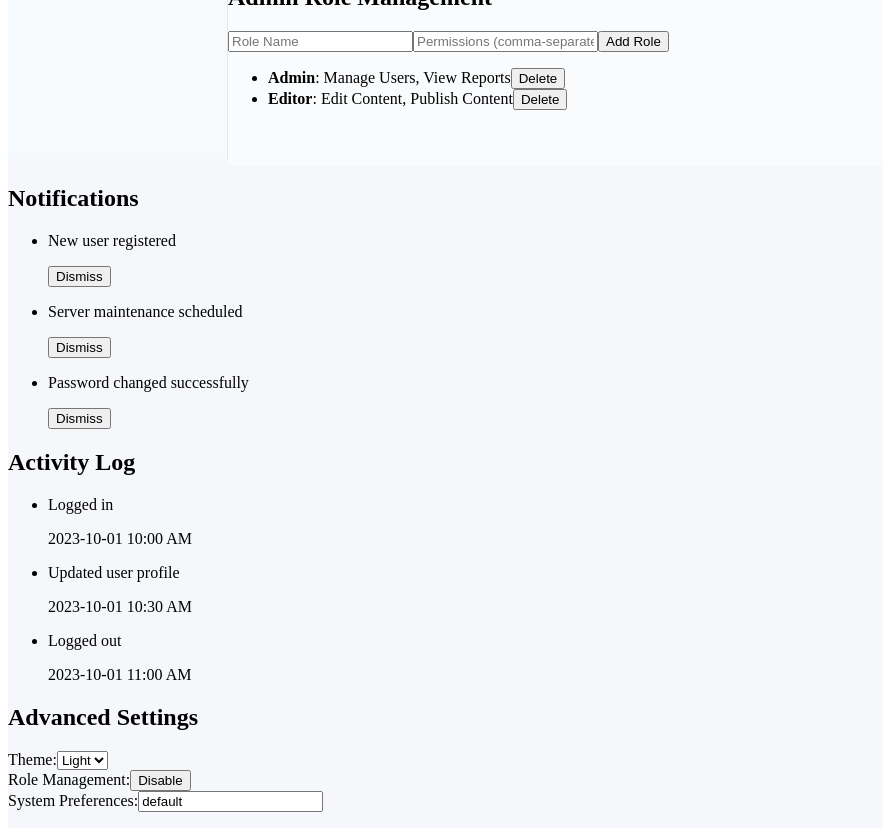
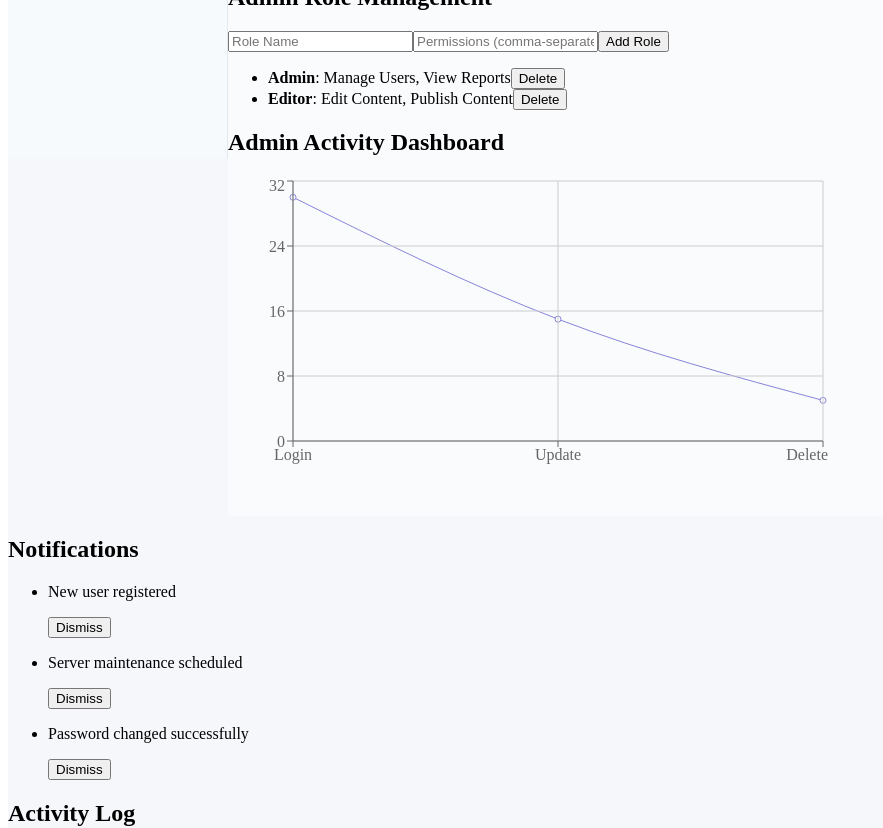
Before and after one commit to NagasivaKumari/DeepFake, a React (Vite) app in the folder admin/: page /dashboard in a window 1280 px wide. Shown: the part 780-1608 px from the top of the page, without its empty margins (0-883 px from the left). Built offline with nearby package versions, Linux system fonts and the light colour scheme.

Commit message:
Add AdminActivityDashboard component and integrate into Admin Dashboard

```diff
--- /dev/null
+++ b/admin/src/AdminActivityDashboard.tsx
@@ -0,0 +1,25 @@
+import React from 'react';
+import { LineChart, Line, CartesianGrid, XAxis, YAxis, Tooltip } from 'recharts';
+
+const AdminActivityDashboard = () => {
+  const data = [
+    { name: 'Login', count: 30 },
+    { name: 'Update', count: 15 },
+    { name: 'Delete', count: 5 },
+  ];
+
+  return (
+    <div>
+      <h2>Admin Activity Dashboard</h2>
+      <LineChart width={600} height={300} data={data}>
+        <Line type="monotone" dataKey="count" stroke="#8884d8" />
+        <CartesianGrid stroke="#ccc" />
+        <XAxis dataKey="name" />
+        <YAxis />
+        <Tooltip />
+      </LineChart>
+    </div>
+  );
+};
+
+export default AdminActivityDashboard;
--- a/admin/src/AppLayout.tsx
+++ b/admin/src/AppLayout.tsx
@@ -7,6 +7,7 @@ import AdvancedSettings from "./AdvancedSettings";
 import UserProfile from "./UserProfile";
 import AdminAnalytics from "./AdminAnalytics";
 import AdminRoleManagement from "./AdminRoleManagement";
+import AdminActivityDashboard from "./AdminActivityDashboard";
 
 const layoutStyle: React.CSSProperties = {
   display: "flex",
@@ -79,6 +80,7 @@ export default function AppLayout() {
             </form>
             <AdminAnalytics />
             <AdminRoleManagement />
+            <AdminActivityDashboard />
           </div>
         </main>
       </div>
```
